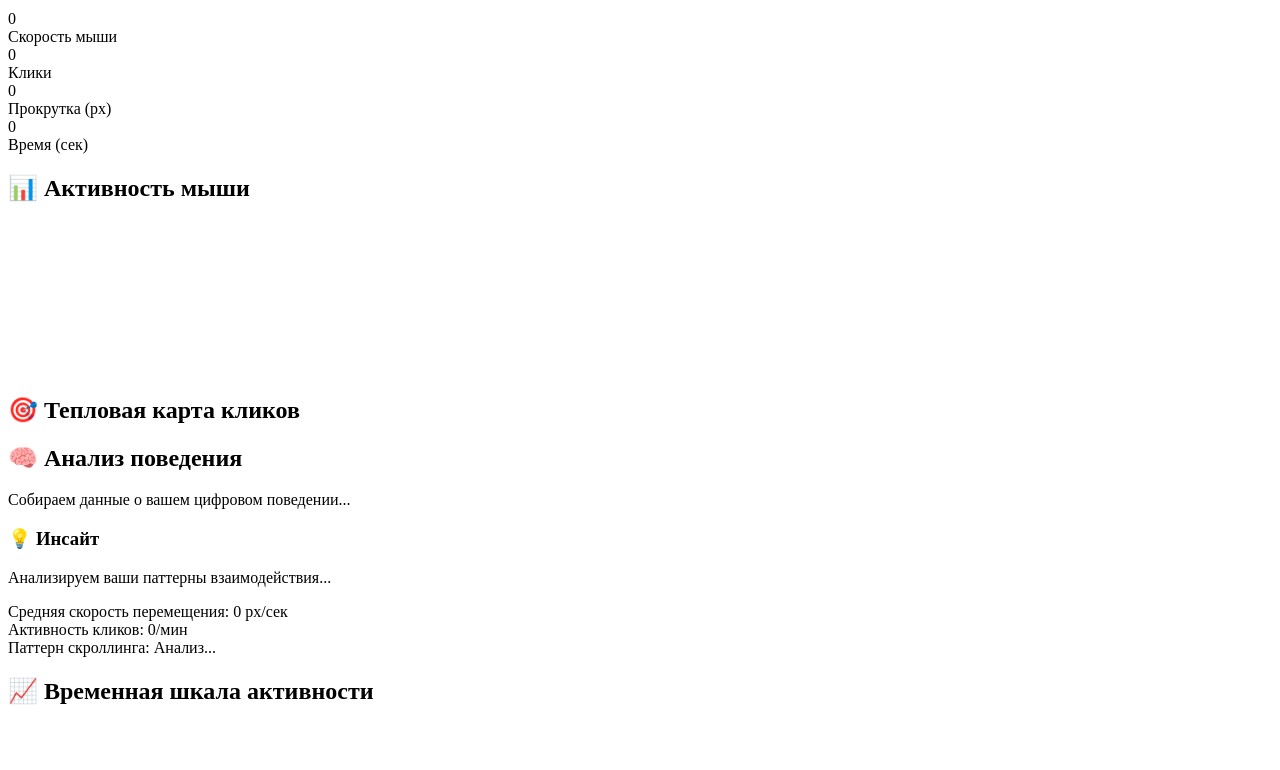
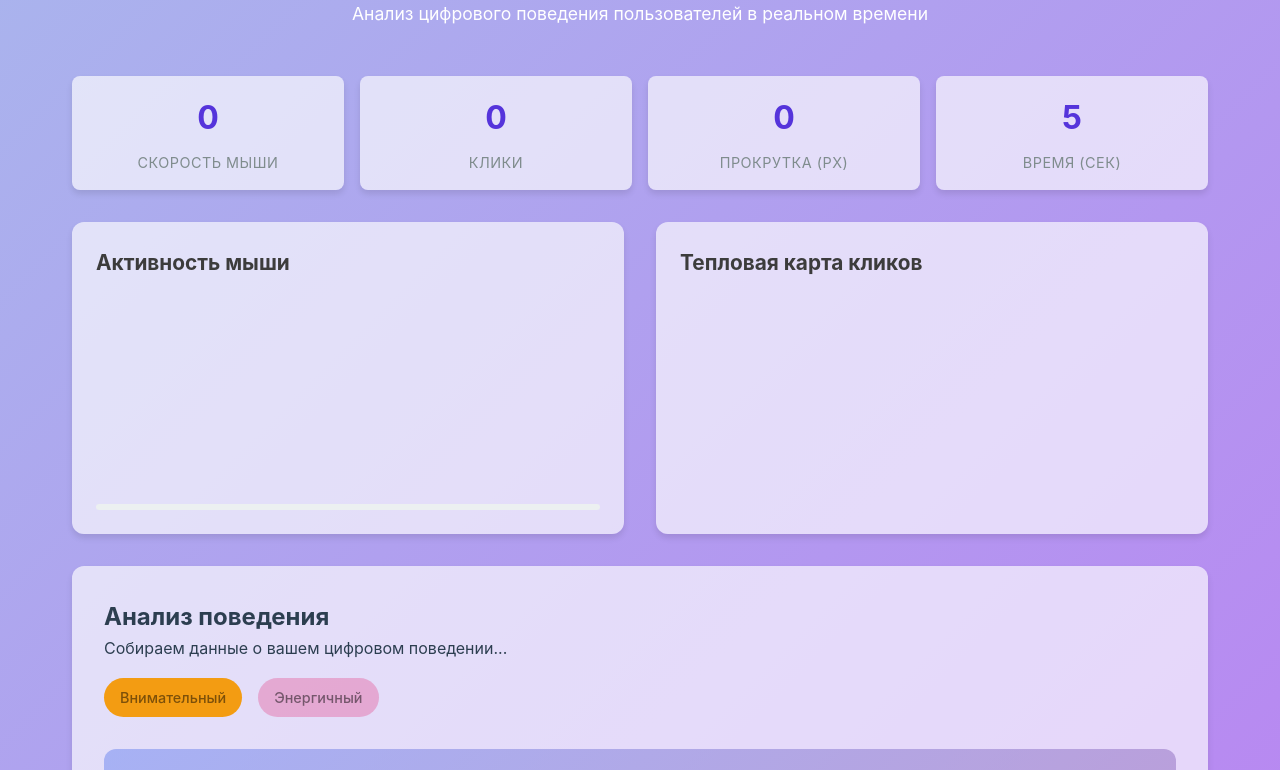
Before and after one commit to mazzzzzzzneva/Behavior-flow-analytics, a plain HTML site: page index.html in a window 1280 px wide. Shown: the part 104-874 px from the top of the page. Before the commit the page ends 829 px from the top, so only its background shows below. Drawn offline with Linux system fonts and the light colour scheme.

Commit message:
colors of background elements and text has been changed

```diff
--- a/index.html
+++ b/index.html
@@ -4,7 +4,7 @@
     <meta charset="UTF-8">
     <meta name="viewport" content="width=device-width, initial-scale=1.0">
     <title>BehaviorFlow Analytics</title>
-    <link rel="stylesheet" href="styles/main.css">
+    <link rel="stylesheet" href="style.css">
 </head>
 <body>
     <div class="container">
@@ -34,7 +34,7 @@
 
         <div class="dashboard">
             <div class="card">
-                <h2>📊 Активность мыши</h2>
+                <h2>Активность мыши</h2>
                 <div class="chart-container" id="mouseChart">
                     <canvas id="mouseMovementChart"></canvas>
                 </div>
@@ -44,13 +44,13 @@
             </div>
 
             <div class="card">
-                <h2>🎯 Тепловая карта кликов</h2>
+                <h2>Тепловая карта кликов</h2>
                 <div class="heatmap" id="clickHeatmap"></div>
             </div>
         </div>
 
         <div class="analysis-result">
-            <h2>🧠 Анализ поведения</h2>
+            <h2>Анализ поведения</h2>
             <div id="behaviorAnalysis">
                 <p>Собираем данные о вашем цифровом поведении...</p>
             </div>
@@ -81,12 +81,12 @@
         </div>
 
         <div class="card">
-            <h2>📈 Временная шкала активности</h2>
+            <h2>Временная шкала активности</h2>
             <div class="activity-timeline" id="activityTimeline"></div>
         </div>
     </div>
 
-    <script src="js/behaviorAnalyzer.js"></script>
-    <script src="js/app.js"></script>
+    <script src="script.js"></script>
+    <script src="app.js"></script>
 </body>
 </html>
--- a/script.js
+++ b/script.js
@@ -271,3 +271,15 @@ class BehaviorAnalyzer {
         }, 3000);
     }
 }
+
+
+document.addEventListener('DOMContentLoaded', () => {
+    console.log('DOM загружен, запускаем анализатор...');
+
+    try {
+        new BehaviorAnalyzer();
+        console.log('Анализатор запущен успешно!');
+    } catch (error) {
+        console.error('Ошибка при запуске анализатора:', error);
+    }
+});
--- a/style.css
+++ b/style.css
@@ -1,12 +1,12 @@
 :root {
-    --primary: #2c3e50;
-    --secondary: #3498db;
-    --accent: #e74c3c;
+    --primary: #3c3c3c;
+    --secondary: #5534db;
+    --accent: #e01c6745;
     --background: #ecf0f1;
     --text: #2c3e50;
-    --success: #27ae60;
+    --success: #1fbd6066;
     --warning: #f39c12;
-    --card-bg: #ffffff;
+    --card-bg: #ffffffa7;
     --shadow: 0 4px 6px rgba(0, 0, 0, 0.1);
 }
 
@@ -18,7 +18,7 @@
 
 body {
     font-family: 'Inter', -apple-system, BlinkMacSystemFont, sans-serif;
-    background: linear-gradient(135deg, var(--background) 0%, #dfe6e9 100%);
+    background: linear-gradient(135deg, #a9b5ed 0%, #ba82f2 100%);
     color: var(--text);
     min-height: 100vh;
     line-height: 1.6;
@@ -44,7 +44,7 @@ body {
 
 .header p {
     font-size: 1.1rem;
-    color: #7f8c8d;
+    color: #ffffff;
     max-width: 600px;
     margin: 0 auto;
 }
@@ -130,7 +130,7 @@ body {
 
 .trait {
     background: var(--secondary);
-    color: white;
+    color: rgba(0, 0, 0, 0.488);
     padding: 0.5rem 1rem;
     border-radius: 20px;
     font-size: 0.9rem;
@@ -219,7 +219,7 @@ body {
 }
 
 .insight {
-    background: linear-gradient(135deg, #667eea 0%, #764ba2 100%);
+    background: linear-gradient(135deg, #7c92f196 0%, #865bb274 100%);
     color: white;
     padding: 1.5rem;
     border-radius: 12px;
@@ -245,7 +245,7 @@ body {
     justify-content: space-between;
     align-items: center;
     padding: 0.5rem;
-    background: #f8f9fa;
+    background: #f8f9fa63;
     border-radius: 6px;
 }
 
```
